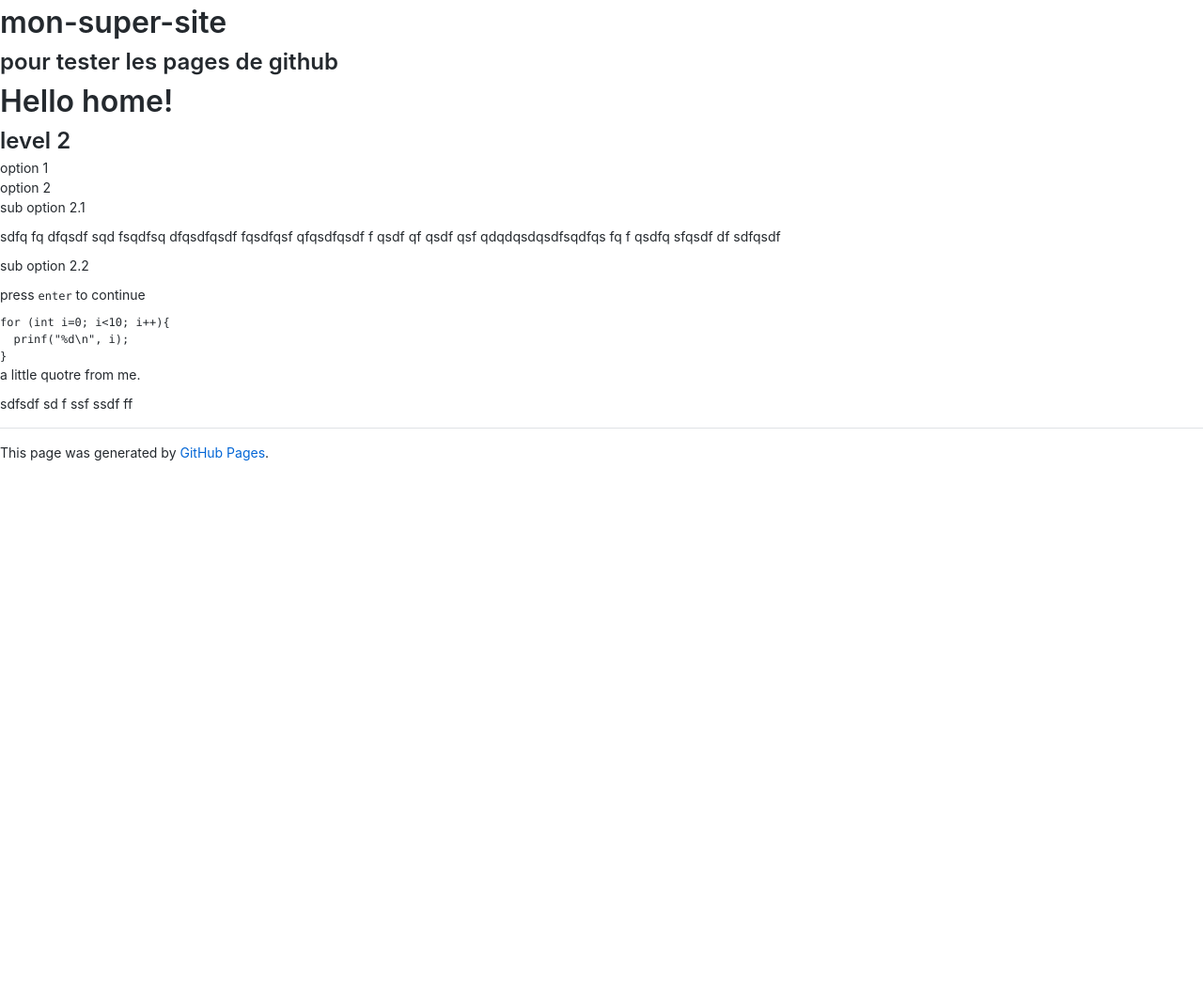
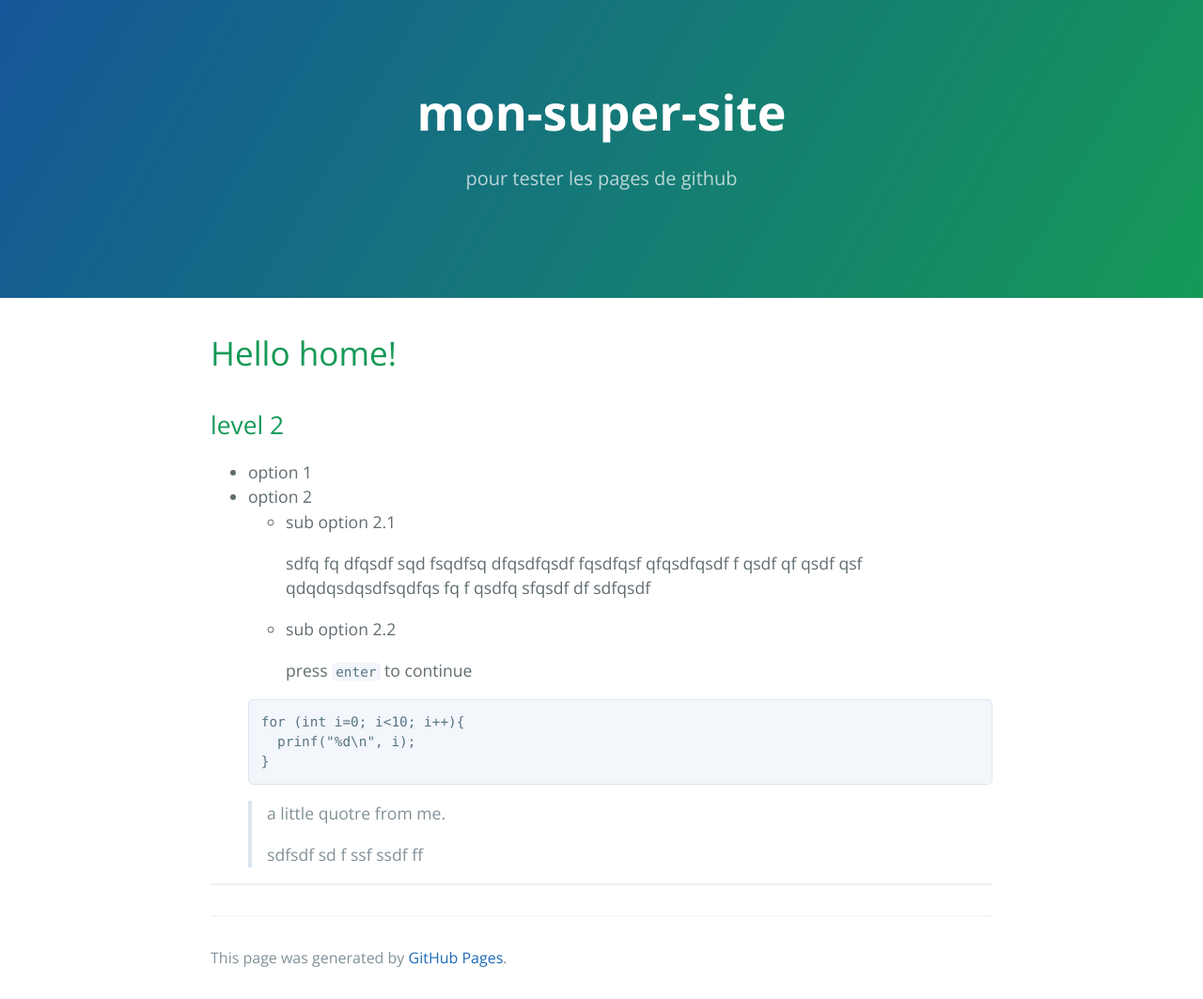
Before and after one commit to deePerl/deeperl.github.io, a Jekyll site: the page built from index.md, in a window 1280 px wide. Shown: the whole page at 94% size. Built offline with Jekyll 4.4.1, drawn with Linux system fonts in a browser that asks for light colours; our own code applies the rules of GitHub Pages for plain Markdown files; before the commit the page ends 900 px from its top, so only the background shows below that.

Commit message:
Update head.html

```diff
--- a/_includes/head.html
+++ b/_includes/head.html
@@ -1,6 +1,7 @@
     <meta charset="UTF-8">
+    {% seo %}
     <title>{% if page.title %}{{ page.title }} – {% endif %}{{ site.name }} – {{ site.description }}</title>
     <meta name="viewport" content="width=device-width, initial-scale=1">
     <meta name="theme-color" content="#157878">
     <link rel='stylesheet' type='text/css' href='https://fonts.googleapis.com/css?family=Open+Sans:400,700'>
-    <link rel="stylesheet" type="text/css" href="css/primer.css" media="screen">
+    <link rel="stylesheet" type="text/css" href="css/cayman.css" media="screen">
```
